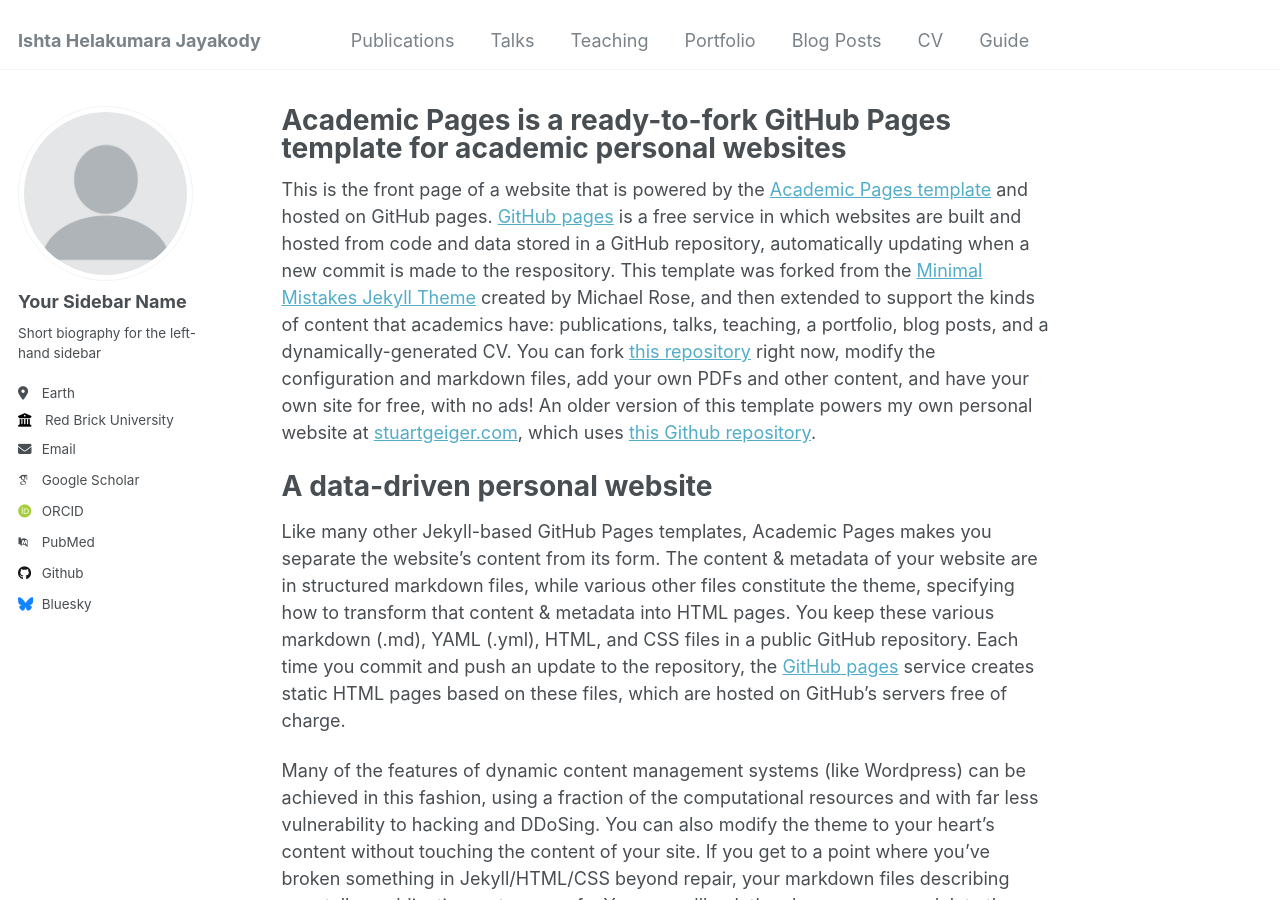
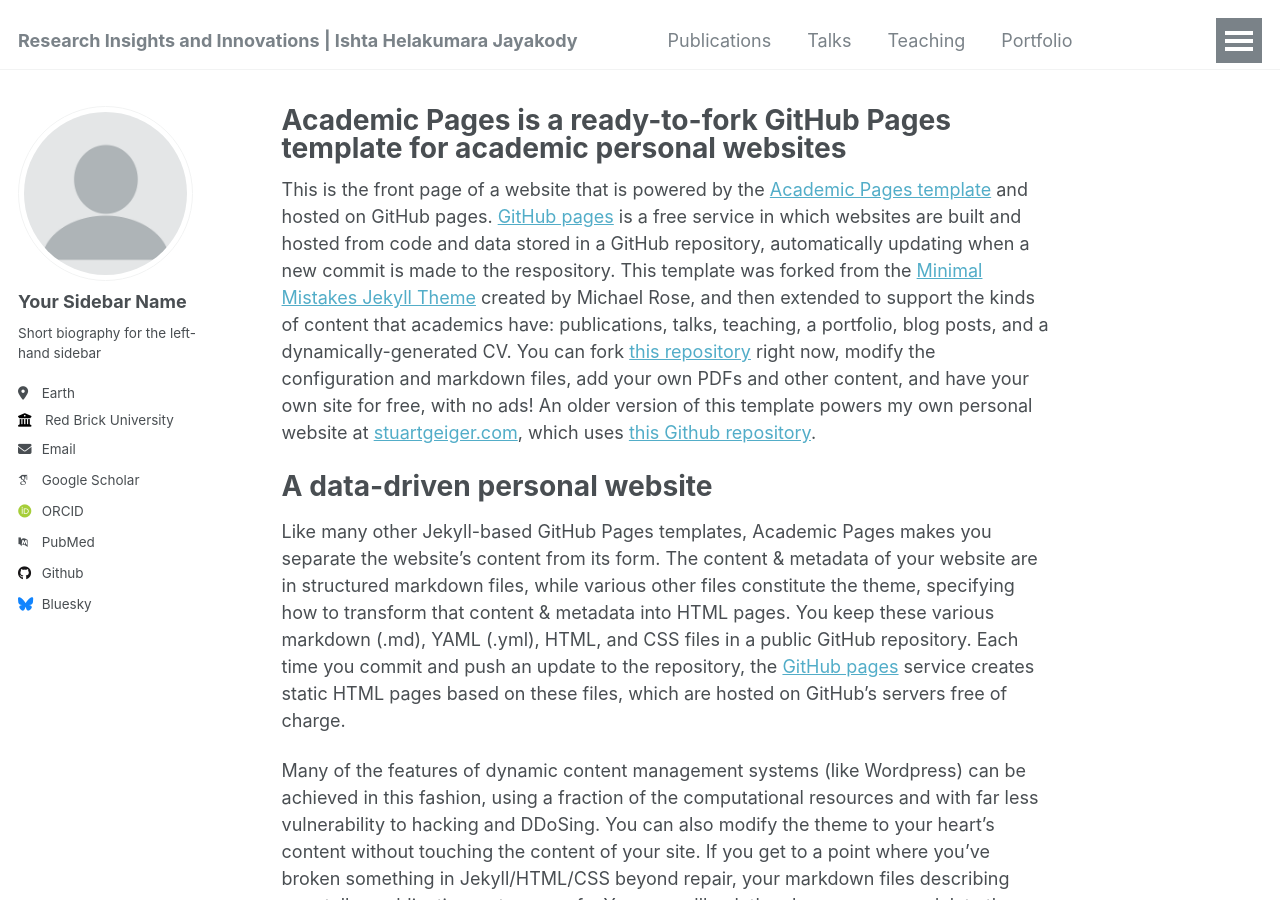
Before and after one commit to IshtaJayakody/IshtaJayakody.github.io, a Jekyll site: the page built from _pages/about.md, in a window 1280 px wide and 900 px high. Built offline with Jekyll 4.4.1, drawn with Linux system fonts in a browser that asks for light colours; some web fonts are replaced.

Commit message:
Update _config.yml

```diff
--- a/_config.yml
+++ b/_config.yml
@@ -8,7 +8,7 @@
 
 # Basic Site Settings
 locale                   : "en-US"
-title                    : "Ishta Helakumara Jayakody"
+title                    : "Research Insights and Innovations | Ishta Helakumara Jayakody"
 title_separator          : "-"
 name                     : &name "Ishta Helakumara Jayakody"
 description              : &description "personal description"
```
